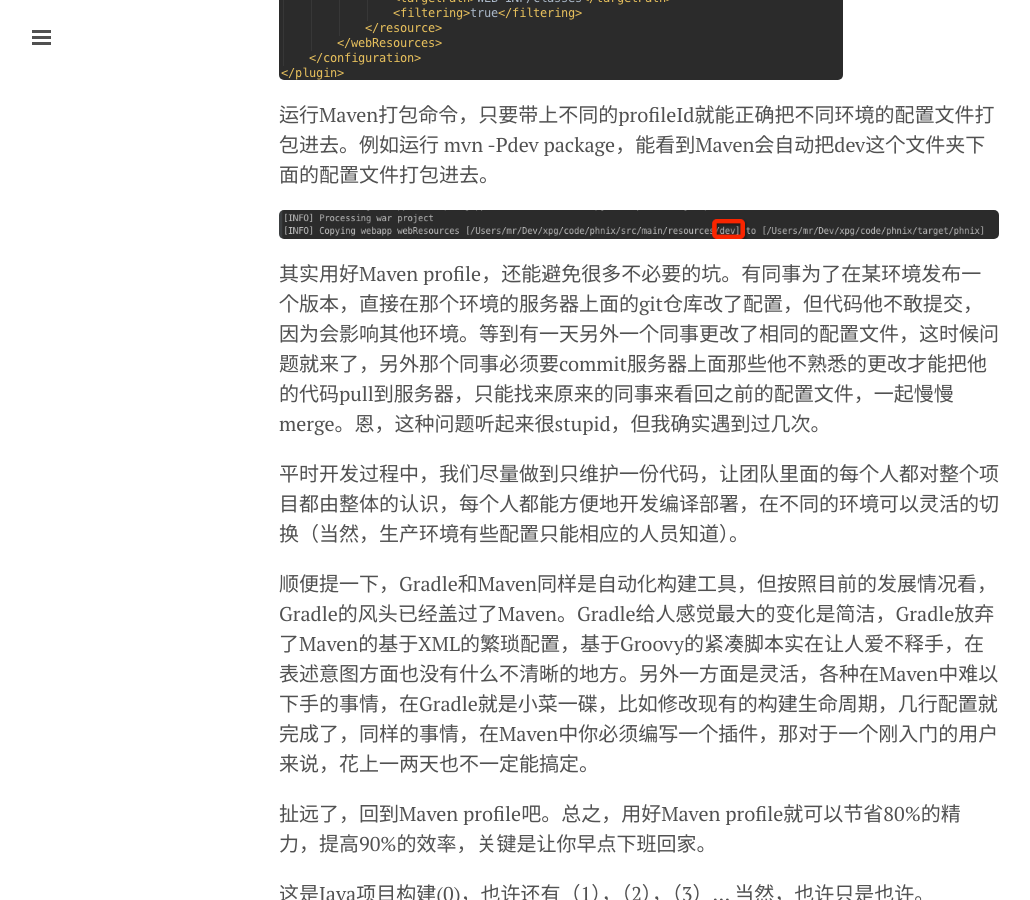
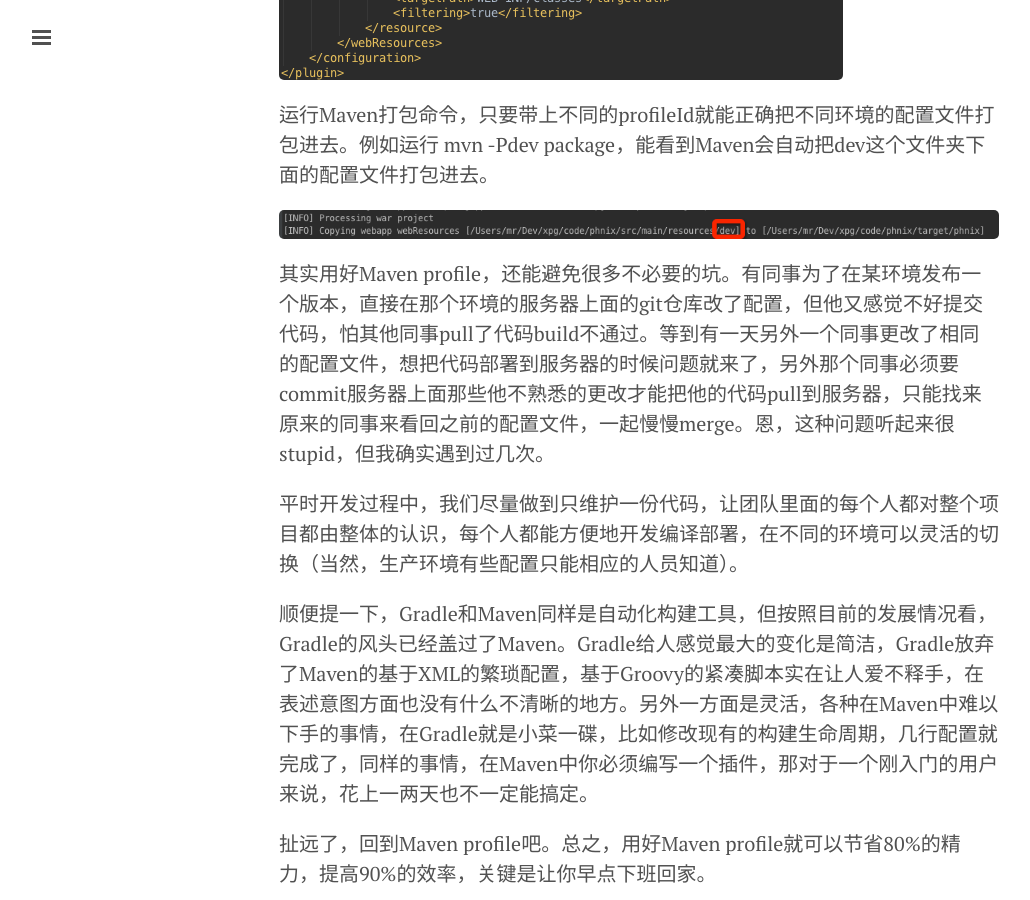
Before and after one commit to Jim2013/Jim2013.github.io, a Jekyll site: the page built from _posts/2015-11-28-基于Maven的Java项目构建0.md, in a window 1280 px wide and 900 px high, scrolled down 3733 px. Shown: the whole window, without its empty margins (1-1031 px from the left). Built offline with Jekyll 4.4.1, drawn with Linux system fonts in a browser that asks for light colours; Markdown is read by kramdown in place of the engine named in the settings; comment, search, counter and statistics services are not loaded; some of the changed text lies outside the part shown.

Commit message:
update post

```diff
--- a/_layouts/default.html
+++ b/_layouts/default.html
@@ -13,7 +13,7 @@
       <div class="masthead">
         <div class="container">
           <h3 class="masthead-title">
-            <a href="/" title="Home">&lt;/Jim&gt;</a>
+            <a href="/" title="Home">&lt;!-- Hey guys, Welcome! --&gt;</a>
             <small>{{ site.tagline }}</small>
           </h3>
         </div>
--- a/_posts/2015-11-28-基于Maven的Java项目构建0.md
+++ b/_posts/2015-11-28-基于Maven的Java项目构建0.md
@@ -54,7 +54,7 @@
 
 <img src="{{ site.url }}/assets/images/20151127/p5.png" />
 
-其实用好Maven profile，还能避免很多不必要的坑。有同事为了在某环境发布一个版本，直接在那个环境的服务器上面的git仓库改了配置，但代码他不敢提交，因为会影响其他环境。等到有一天另外一个同事更改了相同的配置文件，这时候问题就来了，另外那个同事必须要commit服务器上面那些他不熟悉的更改才能把他的代码pull到服务器，只能找来原来的同事来看回之前的配置文件，一起慢慢merge。恩，这种问题听起来很stupid，但我确实遇到过几次。
+其实用好Maven profile，还能避免很多不必要的坑。有同事为了在某环境发布一个版本，直接在那个环境的服务器上面的git仓库改了配置，但他又感觉不好提交代码，怕其他同事pull了代码build不通过。等到有一天另外一个同事更改了相同的配置文件，想把代码部署到服务器的时候问题就来了，另外那个同事必须要commit服务器上面那些他不熟悉的更改才能把他的代码pull到服务器，只能找来原来的同事来看回之前的配置文件，一起慢慢merge。恩，这种问题听起来很stupid，但我确实遇到过几次。
 
 平时开发过程中，我们尽量做到只维护一份代码，让团队里面的每个人都对整个项目都由整体的认识，每个人都能方便地开发编译部署，在不同的环境可以灵活的切换（当然，生产环境有些配置只能相应的人员知道）。
 
```
Also changed, not shown: other parts of _posts/2015-11-28-基于Maven的Java项目构建0.md (+1 -1 lines).
